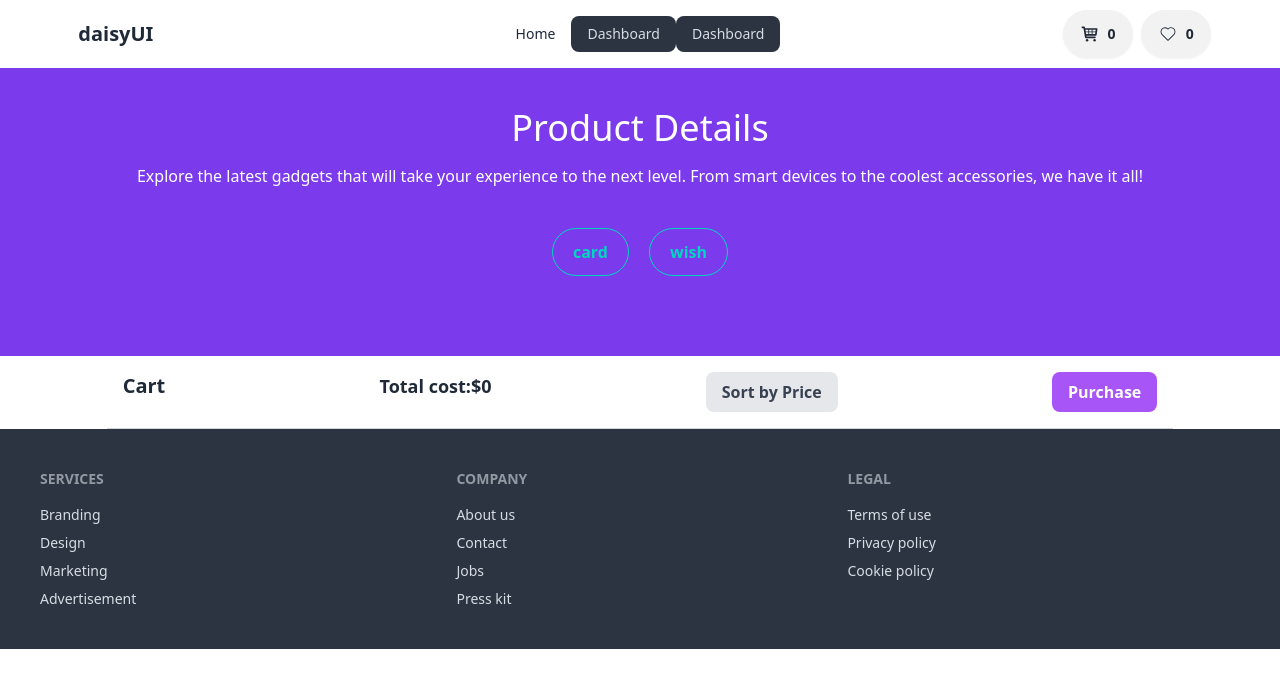
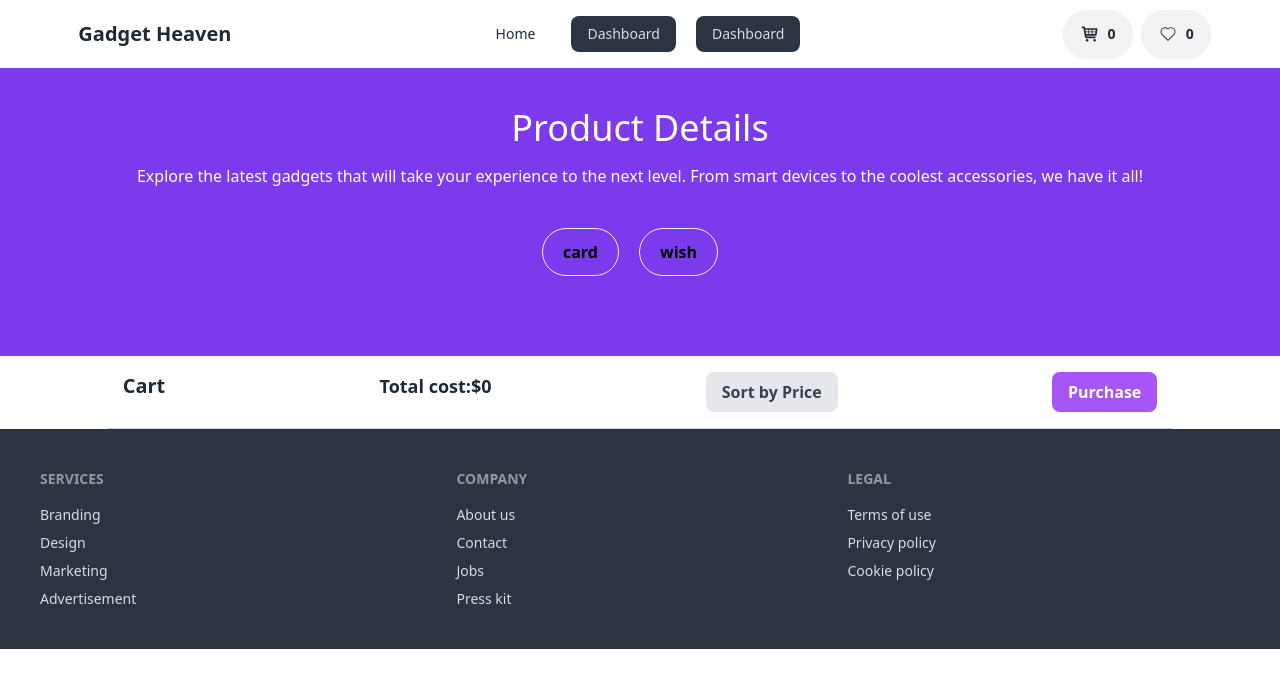
Before and after one commit to Sakib-01/gadget-heaven, a React (Vite) app: page /dashboard in a window 1280 px wide. Shown: the top 688 px of the page. Built offline with nearby package versions, Linux system fonts and the light colour scheme.

Commit message:
active button style

```diff
--- a/src/components/Banner/Banner.jsx
+++ b/src/components/Banner/Banner.jsx
@@ -1,4 +1,5 @@
 import React from "react";
+import { Link } from "react-router-dom";
 
 const Banner = () => {
   return (
@@ -13,7 +14,9 @@ const Banner = () => {
             next level. From smart devices to the coolest accessories, we have
             it all!
           </p>
-          <button className="btn btn-primary">Shop Now</button>
+          <Link to="/dashboard" className="btn btn-primary">
+            Shop Now
+          </Link>
         </div>
       </div>
     </div>
--- a/src/components/Categories/Categories.jsx
+++ b/src/components/Categories/Categories.jsx
@@ -1,7 +1,8 @@
-import React from "react";
+import React, { useState } from "react";
 import Category from "../Product/Category/Category";
 
 const Categories = ({ categories, setSelectedCategory }) => {
+  const [selected, setSelected] = useState({});
   return (
     <div className="col-span-1 bg-white p-5">
       <div className="grid grid-cols-3 lg:grid-cols-1 gap-5 mb-10">
@@ -10,6 +11,8 @@ const Categories = ({ categories, setSelectedCategory }) => {
             setSelectedCategory={setSelectedCategory}
             key={category.category_id}
             category={category}
+            selected={selected}
+            setSelected={setSelected}
           />
         ))}
       </div>
--- a/src/components/Dashboard/Dashboard.jsx
+++ b/src/components/Dashboard/Dashboard.jsx
@@ -1,6 +1,7 @@
 import React from "react";
 import Headline from "../Headline";
 import { Outlet } from "react-router-dom";
+import Cart from "../Cart/Cart";
 
 const Dashboard = () => {
   return (
--- a/src/components/Header/Header.jsx
+++ b/src/components/Header/Header.jsx
@@ -16,11 +16,11 @@ const Header = () => {
       : "bg-white";
   const Link = (
     <>
-      <li>
+      <li className="mr-5">
         <NavLink to="/">Home</NavLink>
       </li>
 
-      <li>
+      <li className="mr-5">
         <NavLink to="/dashboard">Dashboard</NavLink>
       </li>
 
@@ -56,7 +56,7 @@ const Header = () => {
             {Link}
           </ul>
         </div>
-        <a className="btn btn-ghost text-xl">daisyUI</a>
+        <a className="btn btn-ghost text-xl">Gadget Heaven</a>
       </div>
       <div className="navbar-center hidden lg:flex">
         <ul className="menu menu-horizontal px-1">{Link}</ul>
--- a/src/components/Headline.jsx
+++ b/src/components/Headline.jsx
@@ -1,5 +1,5 @@
 import React from "react";
-import { Link, useLocation } from "react-router-dom";
+import { Link, NavLink, useLocation } from "react-router-dom";
 
 const Headline = ({ title, subtitle }) => {
   const { pathname } = useLocation();
@@ -12,20 +12,30 @@ const Headline = ({ title, subtitle }) => {
         <p className="text-xs md:text-base text-white text-center font-thin">
           {subtitle}
         </p>
-        {(pathname === "/dashboard" || pathname === "/dashboard/wish") && (
+        {(pathname === "/dashboard/cart" ||
+          pathname === "/dashboard/wish" ||
+          pathname === "/dashboard") && (
           <div className="mt-10">
-            <Link
-              to="/dashboard"
-              className="btn btn-outline rounded-full text-white text-base px-5  btn-accent mr-5"
+            <NavLink
+              to="/dashboard/cart"
+              className={({ isActive }) =>
+                `btn  rounded-full text-black bg-violet-600 text-base px-5   mr-5 ${
+                  isActive ? "bg-white text-purple-950" : "hover:text-white"
+                }`
+              }
             >
               card
-            </Link>
-            <Link
+            </NavLink>
+            <NavLink
               to="/dashboard/wish"
-              className="btn btn-outline rounded-full text-white text-base px-5  btn-accent"
+              className={({ isActive }) =>
+                `btn  rounded-full text-black bg-violet-600 text-base px-5   mr-5 ${
+                  isActive ? "bg-white text-purple-950" : "hover:text-white"
+                }`
+              }
             >
               wish
-            </Link>
+            </NavLink>
           </div>
         )}
       </div>
--- a/src/components/Product/Category/Category.jsx
+++ b/src/components/Product/Category/Category.jsx
@@ -1,14 +1,18 @@
 import React from "react";
 
-const Category = ({ category, setSelectedCategory }) => {
+const Category = ({ category, setSelectedCategory, selected, setSelected }) => {
   const handleClick = () => {
     setSelectedCategory(category.category_name.toLowerCase());
+    setSelected(category.category_name.toLowerCase());
   };
+  const isSelected = selected === category.category_name.toLowerCase();
 
   return (
     <div
-      onClick={handleClick}
-      className="border-2 rounded-full p-5 text-center bg-slate-300 cursor-pointer"
+      onClick={() => handleClick()}
+      className={`border-2 rounded-full p-5 text-center cursor-pointer ${
+        isSelected ? "bg-purple-800 text-white" : "bg-white"
+      }`}
     >
       <h2>{category.category_name}</h2>
     </div>
```
Also changed, not shown: src/main.jsx (+4 -3 lines).
